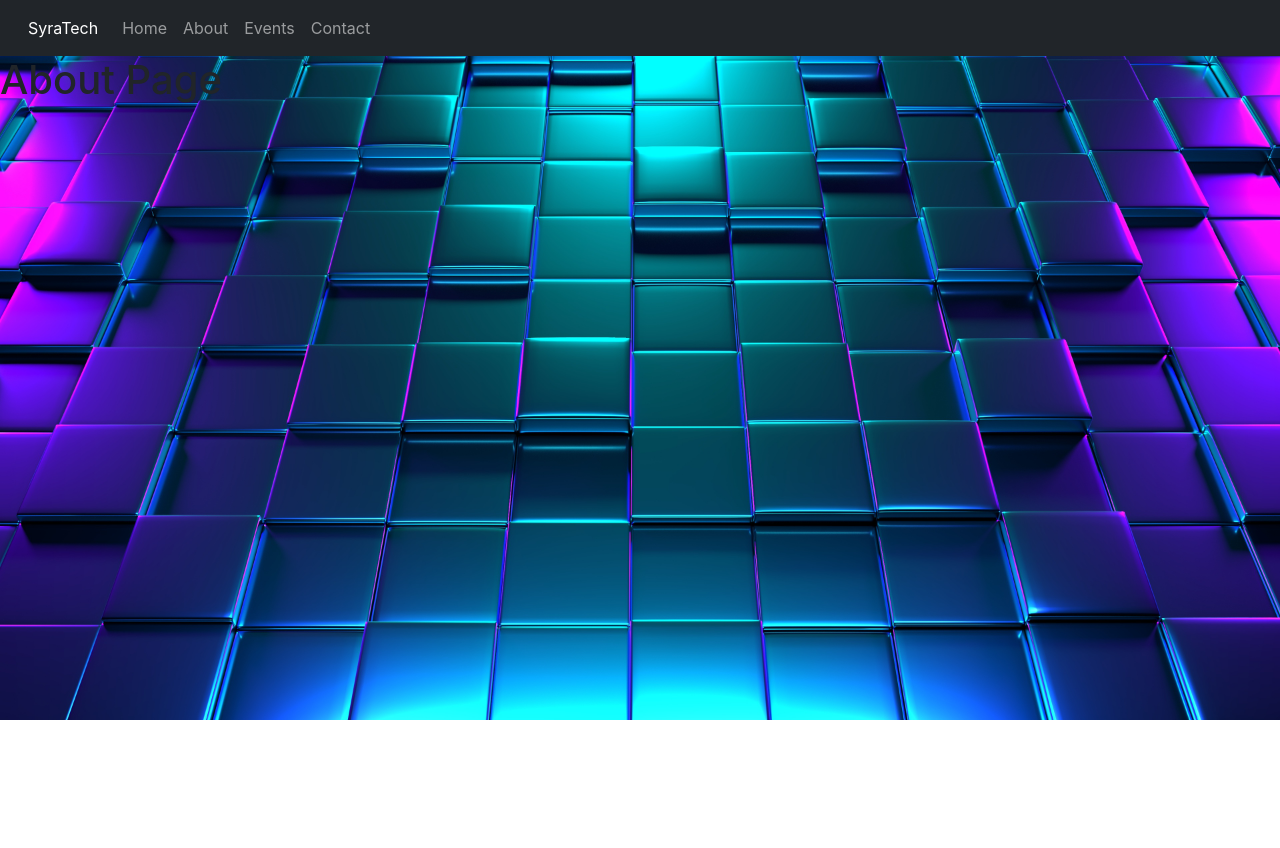
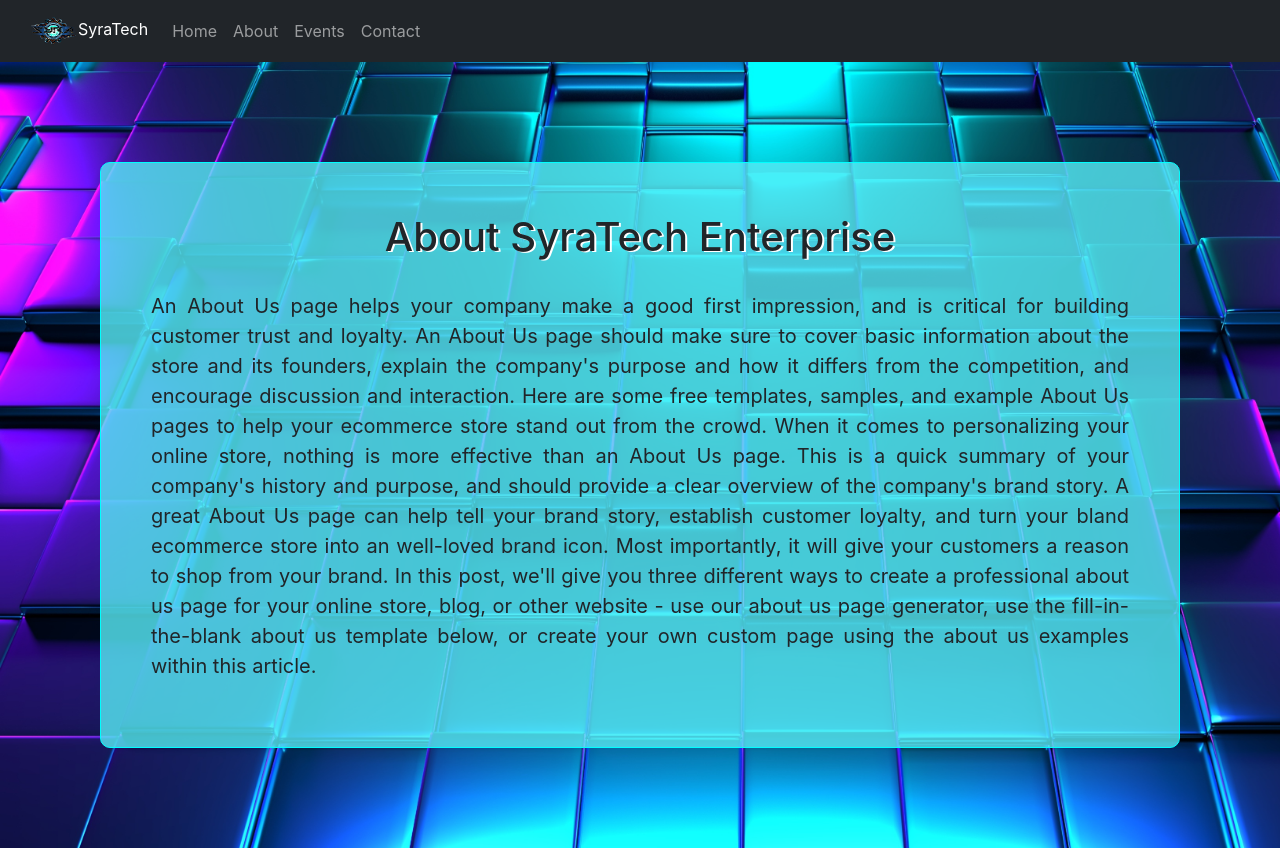
Before and after one commit to imfranz25/react-essential, a JavaScript app: page /about in a window 1280 px wide. Before the commit the page ends 800 px from the top, so only its background shows below. Built offline with nearby package versions, Linux system fonts and the light colour scheme.

Commit message:
add about, and event carousel

```diff
--- a/package.json
+++ b/package.json
@@ -8,6 +8,7 @@
     "jquery": "^3.6.0",
     "popper.js": "^1.16.1",
     "react": "^18.0.0",
+    "react-bootstrap-carousel": "^4.1.1",
     "react-dom": "^18.0.0",
     "react-router": "^0.0.0-experimental-compat.6",
     "react-router-dom": "^0.0.0-experimental-compat.6",
--- a/src/components/NavBar.js
+++ b/src/components/NavBar.js
@@ -1,10 +1,14 @@
 import {Link} from "react-router-dom";
+import logo from "../assets/images/syra.png"; // logo
 
 const NavBar = () => (
   <>
     <nav class="navbar navbar-expand-lg navbar-dark bg-dark">
       <div class="container-fluid text-white">
-        <Link className="nav-link active text-white" to="/">SyraTech</Link>
+        <Link className="nav-link active text-white" to="/">
+          <img alt='SyraTech' src={logo} width='50' height='30' />
+          SyraTech
+        </Link>
         <button class="navbar-toggler" type="button" data-bs-toggle="collapse" data-bs-target="#navbarTogglerDemo02" aria-controls="navbarTogglerDemo02" aria-expanded="false" aria-label="Toggle navigation">
           <span class="navbar-toggler-icon"></span>
         </button>
--- /dev/null
+++ b/src/css/AboutPage.scss
@@ -0,0 +1,16 @@
+.about-container{
+  margin: 100px;
+  padding: 50px;
+  border:1px solid cyan;
+  background-color: rgba(87, 236, 247, .8);
+  border-radius: 10px;
+  h1{
+    text-align: center;
+    text-shadow: 2px 1px white;
+    margin-bottom: 30px;
+  }
+  p{
+    text-align: justify;
+    font-size: 20px;
+  }
+}
--- /dev/null
+++ b/src/css/EventsPage.scss
@@ -0,0 +1,5 @@
+.slide-container {
+  margin: 50px 100px 100px 100px;
+  border: 2px cyan solid;
+  box-shadow: 10px 10px cyan;
+}
--- a/src/css/HomePage.scss
+++ b/src/css/HomePage.scss
@@ -2,6 +2,7 @@
   display:flex;
   justify-content: center;
   .home-brand {
+    cursor: pointer;
     border:1px solid cyan;
     background-color: rgba(87, 236, 247, .6);
     padding:50px 150px 50px 150px;
@@ -16,4 +17,8 @@
       text-shadow: 2px 1px white;
     }
   }
+  .home-brand:hover {
+    transition: 2s;
+    border-radius: 5px 50px 5px 50px;
+  }
 }
--- a/src/pages/AboutPage.js
+++ b/src/pages/AboutPage.js
@@ -1,6 +1,19 @@
+import '../css/AboutPage.scss';
+
 const About = () => (
   <div className="about-container">
-    <h1>About Page</h1>
+    <div className='home-brand'>
+      <h1>About SyraTech Enterprise</h1>
+    </div>
+    <div>
+      <p>
+        An About Us page helps your company make a good first impression, and is critical for building customer trust and loyalty. An About Us page should make sure to cover basic information about the store and its founders, explain the company's purpose and how it differs from the competition, and encourage discussion and interaction. Here are some free templates, samples, and example About Us pages to help your ecommerce store stand out from the crowd.
+
+        When it comes to personalizing your online store, nothing is more effective than an About Us page. This is a quick summary of your company's history and purpose, and should provide a clear overview of the company's brand story. A great About Us page can help tell your brand story, establish customer loyalty, and turn your bland ecommerce store into an well-loved brand icon. Most importantly, it will give your customers a reason to shop from your brand.
+
+        In this post, we'll give you three different ways to create a professional about us page for your online store, blog, or other website - use our about us page generator, use the fill-in-the-blank about us template below, or create your own custom page using the about us examples within this article.
+      </p>
+    </div>
   </div>
 )
 
--- a/src/pages/EventsPage.js
+++ b/src/pages/EventsPage.js
@@ -1,6 +1,49 @@
+import './../css/EventsPage.scss';
+
 const Events = () => (
   <div className="event-container">
-    <h1>Events Page</h1>
+    <div id="carouselMaterialStyle" className="carousel slide carousel-fade slide-container" data-bs-ride="carousel">
+      <div className="carousel-indicators">
+        <button type="button" data-bs-target="#carouselMaterialStyle" data-bs-slide-to="0" className="active" aria-current="true"
+          aria-label="Slide 1"></button>
+        <button type="button" data-bs-target="#carouselMaterialStyle" data-bs-slide-to="1" aria-label="Slide 2"></button>
+        <button type="button" data-bs-target="#carouselMaterialStyle" data-bs-slide-to="2" aria-label="Slide 3"></button>
+      </div>
+      <div className="carousel-inner rounded-5 shadow-4-strong">
+        <div className="carousel-item active">
+          <img src="https://mdbcdn.b-cdn.net/img/Photos/Slides/img%20(15).webp" className="d-block w-100"
+            alt="Sunset Over the City" />
+          <div className="carousel-caption d-none d-md-block">
+            <h5>SyraTech Online Summit</h5>
+            <p>SyraTech first ever Online event coming soon!</p>
+          </div>
+        </div>
+        <div className="carousel-item">
+          <img src="https://mdbcdn.b-cdn.net/img/Photos/Slides/img%20(22).webp" className="d-block w-100"
+            alt="Canyon at Nigh" />
+          <div className="carousel-caption d-none d-md-block">
+            <h5>SyraTech Hackathon 2022</h5>
+            <p>The wait is over, call your friends and join now!</p>
+          </div>
+        </div>
+        <div className="carousel-item">
+          <img src="https://mdbcdn.b-cdn.net/img/Photos/Slides/img%20(23).webp" className="d-block w-100"
+            alt="Cliff Above a Stormy Sea" />
+          <div className="carousel-caption d-none d-md-block">
+            <h5>SyraTech Career Fair</h5>
+            <p>Advance your career to the next level !</p>
+          </div>
+        </div>
+      </div>
+      <button className="carousel-control-prev" type="button" data-bs-target="#carouselMaterialStyle" data-bs-slide="prev">
+        <span className="carousel-control-prev-icon" aria-hidden="true"></span>
+        <span className="visually-hidden">Previous</span>
+      </button>
+      <button className="carousel-control-next" type="button" data-bs-target="#carouselMaterialStyle" data-bs-slide="next">
+        <span className="carousel-control-next-icon" aria-hidden="true"></span>
+        <span className="visually-hidden">Next</span>
+      </button>
+    </div>
   </div>
 )
 
```
Also changed, not shown: 1 other file (tests, documents, lock files or other folders).
